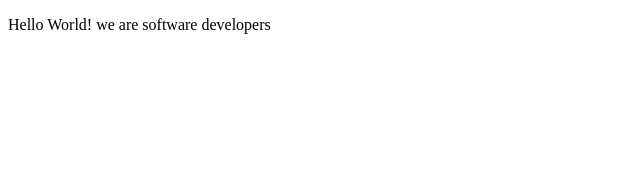
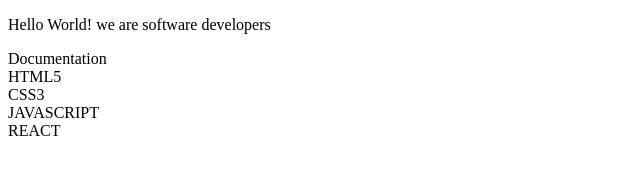
Before and after one commit to mansa-susa/microverse_olivier_faruq, a plain HTML site: page fcc-test-suite-template-master/index.html in a window 1280 px wide. Shown: the whole page, without its empty margins (0-640 px from the left). Drawn offline with Linux system fonts and the light colour scheme.

Commit message:
usercase 3&4 complete

```diff
--- a/fcc-test-suite-template-master/index.html
+++ b/fcc-test-suite-template-master/index.html
@@ -25,19 +25,19 @@
     <p>Hello World! we are software developers</p>
     <main id="main-doc">
       <section class="main-section">
-
+        <header id="Documentation">Documentation</header>
       </section>
       <section class="main-section">
-
+        <header id="HTML5">HTML5</header>
       </section>
       <section class="main-section">
-
+        <header id="CSS3">CSS3</header>
       </section>
       <section class="main-section">
-
+        <header id="JAVASCRIPT">JAVASCRIPT</header>
       </section>
       <section class="main-section">
-
+        <header id="REACT">REACT</header>
       </section>
     </main>
   </body>
```
